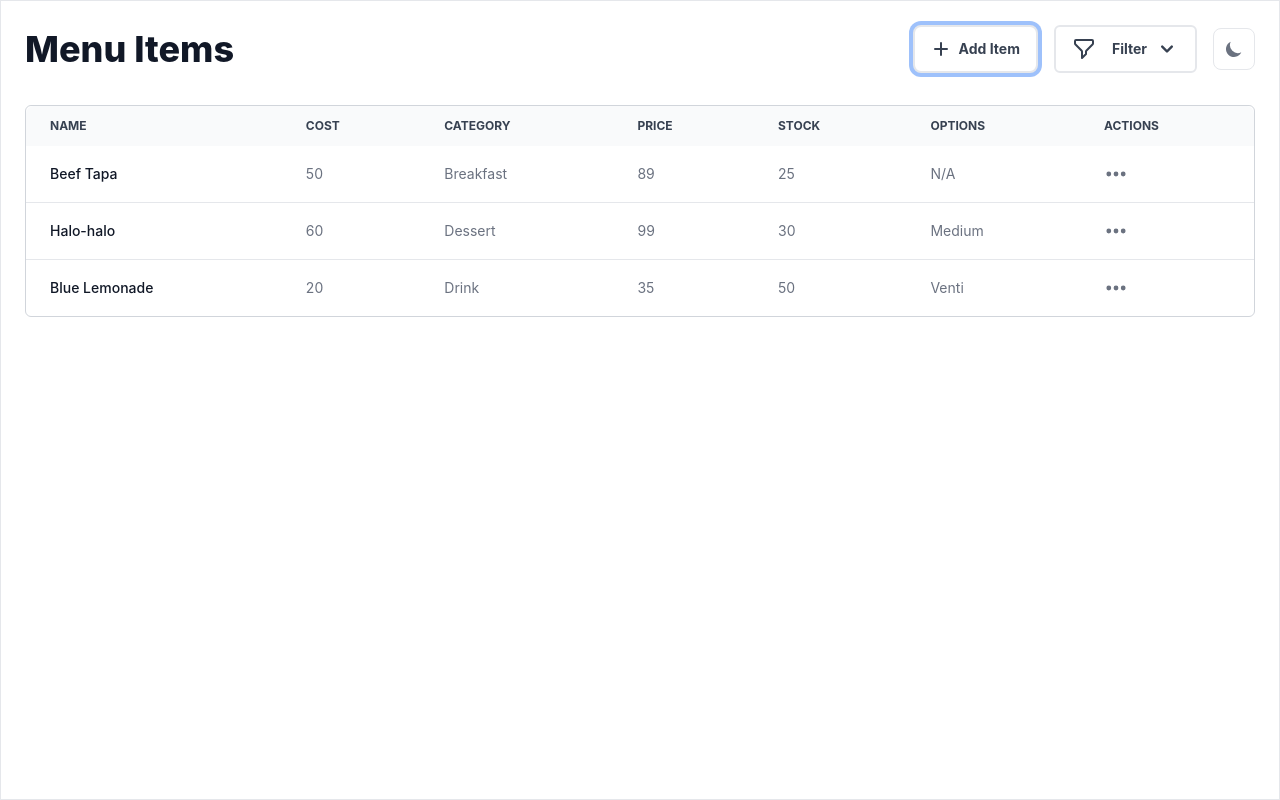
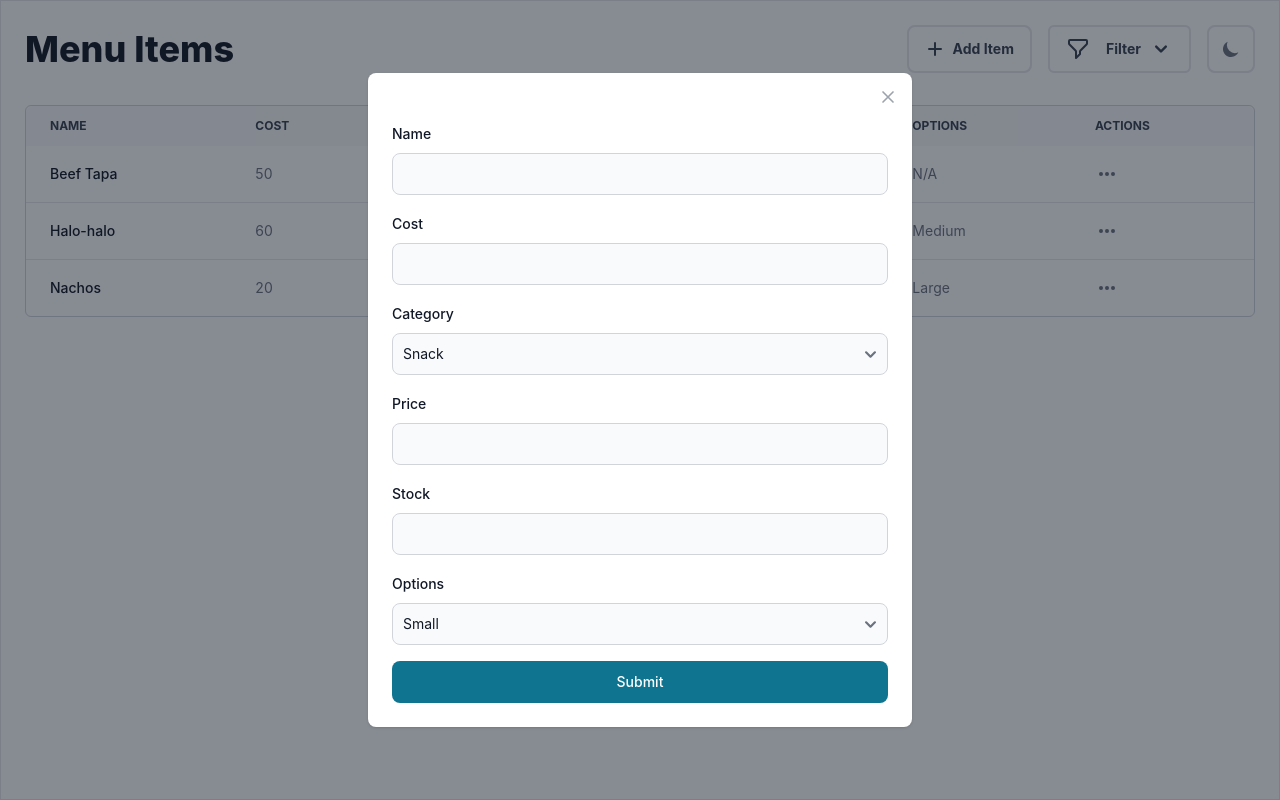
Before and after one commit to bellkimkeith/menu-items-app, a React (Create React App) app: page / in a window 1280 px wide. Both pictures are taken after a click on the button "Add Item". Built offline with nearby package versions, Linux system fonts and the light colour scheme.

Commit message:
Code refactor and improvements
Refactor some ui components for reusability and added modal form. Also added initial redux setup to more centralized state sharing.

```diff
--- a/package.json
+++ b/package.json
@@ -3,6 +3,7 @@
   "version": "0.1.0",
   "private": true,
   "dependencies": {
+    "@reduxjs/toolkit": "^2.2.1",
     "@testing-library/jest-dom": "^5.17.0",
     "@testing-library/react": "^13.4.0",
     "@testing-library/user-event": "^13.5.0",
@@ -10,6 +11,7 @@
     "flowbite-react": "^0.7.2",
     "react": "^18.2.0",
     "react-dom": "^18.2.0",
+    "react-redux": "^9.1.0",
     "react-scripts": "5.0.1",
     "web-vitals": "^2.1.4"
   },
--- a/src/App.js
+++ b/src/App.js
@@ -1,7 +1,9 @@
-import { Card, DarkThemeToggle, Flowbite, Label } from "flowbite-react";
+import { Card, DarkThemeToggle, Flowbite } from "flowbite-react";
 import MenuTable from "./components/menu/menu-table";
-import AddButton from "./components/ui/add-button";
 import CheckboxDropdown from "./components/ui/checkbox-dropdown";
+import AddItemModal from "./components/ui/add-item-modal";
+
+import React from "react";
 
 function App() {
   return (
@@ -12,9 +14,9 @@ function App() {
             Menu Items
           </h5>
           <div className="flex flex-row items-center space-x-4">
-            <AddButton />
+            <AddItemModal />
             <CheckboxDropdown />
-            <DarkThemeToggle className="border hover:text-black dark:hover:text-white" />
+            <DarkThemeToggle className="hover:text-black dark:hover:text-white py-3 px-3 border-2 border-gray-200 dark:border-gray-600" />
           </div>
         </div>
         <div className="flow-root border rounded-md border-gray-300">
--- /dev/null
+++ b/src/app/store.js
@@ -0,0 +1,8 @@
+import { configureStore } from "@reduxjs/toolkit";
+import categoriesReducer from "../features/categories/categoriesSlice";
+
+export const store = configureStore({
+  reducer: {
+    categories: categoriesReducer,
+  },
+});
--- a/src/components/menu/menu-list.js
+++ b/src/components/menu/menu-list.js
@@ -11,7 +11,7 @@ function MenuList() {
           Beef Tapa
         </Table.Cell>
         <Table.Cell>50</Table.Cell>
-        <Table.Cell>Breakfast</Table.Cell>
+        <Table.Cell>Meal</Table.Cell>
         <Table.Cell>89</Table.Cell>
         <Table.Cell>25</Table.Cell>
         <Table.Cell>N/A</Table.Cell>
@@ -34,13 +34,13 @@ function MenuList() {
       </Table.Row>
       <Table.Row className="bg-white dark:border-gray-700 dark:bg-gray-800">
         <Table.Cell className="whitespace-nowrap font-medium text-gray-900 dark:text-white">
-          Blue Lemonade
+          Nachos
         </Table.Cell>
         <Table.Cell>20</Table.Cell>
         <Table.Cell>Drink</Table.Cell>
         <Table.Cell>35</Table.Cell>
         <Table.Cell>50</Table.Cell>
-        <Table.Cell>Venti</Table.Cell>
+        <Table.Cell>Large</Table.Cell>
         <Table.Cell>
           <ItemDropdown />
         </Table.Cell>
--- a/src/components/ui/add-button.js
+++ b/src/components/ui/add-button.js
@@ -1,12 +1,18 @@
 import { Button, Label } from "flowbite-react";
 import { HiPlus } from "react-icons/hi";
 
-function AddButton() {
+import React from "react";
+
+function AddButton({ onClick }) {
   return (
-    <Button className="px-0 py-1 border-2 border-gray-200" color="gray">
+    <Button
+      onClick={onClick}
+      className="px-0 py-0 border-2 border-gray-200 h-12 ml-5"
+      color="gray"
+    >
       <div className="flex flex-row space-x-2 items-center">
         <HiPlus className="h-5 w-5 text-gray-700 dark:text-gray-400 group-hover:text-black dark:group-hover:text-white" />
-        <Label className="font-bold text-gray-700 dark:text-gray-400 group-hover:text-black dark:group-hover:text-white">
+        <Label className="font-bold text-gray-700 dark:text-gray-400 group-hover:text-black dark:group-hover:text-white text-nowrap">
           Add Item
         </Label>
       </div>
--- /dev/null
+++ b/src/components/ui/add-item-modal.js
@@ -0,0 +1,127 @@
+"use client";
+
+import { Button, Label, Modal, Select, TextInput } from "flowbite-react";
+import { useState } from "react";
+import AddButton from "./add-button";
+
+function AddItemModal() {
+  const [openModal, setOpenModal] = useState(false);
+  const [name, setName] = useState("");
+  const [cost, setCost] = useState("");
+  const [category, setCategory] = useState("");
+  const [price, setPrice] = useState("");
+  const [stock, setStock] = useState("");
+  const [option, setOption] = useState("");
+
+  function onCloseModal() {
+    setOpenModal(false);
+    setName("");
+    setCost("");
+    setCategory("");
+    setOption("");
+    setPrice("");
+    setPrice("");
+  }
+
+  function addItemHandler() {
+    onCloseModal();
+  }
+
+  return (
+    <>
+      <AddButton onClick={() => setOpenModal(true)} />
+      <Modal show={openModal} size="xl" onClose={onCloseModal} popup>
+        <Modal.Header />
+        <Modal.Body>
+          <div className="space-y-4">
+            <div>
+              <div className="mb-2 block">
+                <Label htmlFor="name" value="Name" />
+              </div>
+              <TextInput
+                id="name"
+                value={name}
+                onChange={(event) => setName(event.target.value)}
+                required
+              />
+            </div>
+            <div>
+              <div className="mb-2 block">
+                <Label htmlFor="cost" value="Cost" />
+              </div>
+              <TextInput
+                id="cost"
+                type="number"
+                value={cost}
+                onChange={(event) => setCost(event.target.value)}
+                required
+              />
+            </div>
+            <div>
+              <div className="mb-2 block">
+                <Label htmlFor="category" value="Category" />
+              </div>
+              <Select
+                id="category"
+                value={category}
+                onChange={(event) => setCategory(event.target.value)}
+                required
+              >
+                <option>Snack</option>
+                <option>Meal</option>
+                <option>Dessert</option>
+              </Select>
+            </div>
+            <div>
+              <div className="mb-2 block">
+                <Label htmlFor="price" value="Price" />
+              </div>
+              <TextInput
+                id="price"
+                type="number"
+                value={price}
+                onChange={(event) => setName(event.target.value)}
+                required
+              />
+            </div>
+            <div>
+              <div className="mb-2 block">
+                <Label htmlFor="stock" value="Stock" />
+              </div>
+              <TextInput
+                id="stock"
+                type="number"
+                value={stock}
+                onChange={(event) => setName(event.target.value)}
+                required
+              />
+            </div>
+            <div>
+              <div className="mb-2 block">
+                <Label htmlFor="option" value="Options" />
+              </div>
+              <Select
+                id="option"
+                value={option}
+                onChange={(event) => setOption(event.target.value)}
+                required
+              >
+                <option>Small</option>
+                <option>Medium</option>
+                <option>Large</option>
+                <option>N/A</option>
+              </Select>
+            </div>
+            <div className="w-full">
+              <Button className="min-w-full" onClick={addItemHandler}>
+                Submit
+              </Button>
+            </div>
+          </div>
+        </Modal.Body>
+      </Modal>
+    </>
+  );
+}
+
+export default AddItemModal;
--- /dev/null
+++ b/src/components/ui/categories-list.js
@@ -0,0 +1,35 @@
+import { Checkbox, Dropdown, Label } from "flowbite-react";
+import { useState } from "react";
+import { useDispatch } from "react-redux";
+
+function CategoriesList() {
+  // temporary data, fetch on database later
+  const categories = ["Meal", "Snack", "Dessert"];
+  const dispatch = useDispatch();
+
+  function handleCheckboxOnChange(category, isChecked) {
+    console.log(category, isChecked);
+  }
+
+  const DropdownItemList = () =>
+    categories.map((category, index) => (
+      <Dropdown.Item key={index}>
+        <div className="space-x-2">
+          <Checkbox
+            id={category}
+            className="dark:border-white"
+            color="gray"
+            value={category}
+            onChange={(e) =>
+              handleCheckboxOnChange(e.target.value, e.target.checked)
+            }
+          />
+          <Label htmlFor={category}>{category}</Label>
+        </div>
+      </Dropdown.Item>
+    ));
+
+  return <DropdownItemList />;
+}
+
+export default CategoriesList;
--- a/src/components/ui/checkbox-dropdown.js
+++ b/src/components/ui/checkbox-dropdown.js
@@ -2,6 +2,8 @@
 
 import { Dropdown, Label } from "flowbite-react";
 import { HiOutlineFilter, HiChevronDown } from "react-icons/hi";
+import CategoriesList from "./categories-list";
+import { useDispatch } from "react-redux";
 
 function CheckboxDropdown() {
   return (
@@ -20,11 +22,27 @@ function CheckboxDropdown() {
       )}
     >
       <Dropdown.Header>
-        <span>Category</span>
+        <span className="block text-sm">Category</span>
       </Dropdown.Header>
-      <Dropdown.Item>Cat 1</Dropdown.Item>
-      <Dropdown.Item>Cat 2</Dropdown.Item>
-      <Dropdown.Item>Cat 3</Dropdown.Item>
+      <CategoriesList />
+      {/* <Dropdown.Item>
+        <div className="space-x-2">
+          <Checkbox id="cat1" className="dark:border-white" color="gray" />
+          <Label htmlFor="cat1">Category 1</Label>
+        </div>
+      </Dropdown.Item>
+      <Dropdown.Item>
+        <div className="space-x-2">
+          <Checkbox id="cat1" className="dark:border-white" color="gray" />
+          <Label htmlFor="cat1">Category 2</Label>
+        </div>
+      </Dropdown.Item>
+      <Dropdown.Item>
+        <div className="space-x-2">
+          <Checkbox id="cat1" className="dark:border-white" color="gray" />
+          <Label htmlFor="cat1">Category 3</Label>
+        </div>
+      </Dropdown.Item> */}
     </Dropdown>
   );
 }
--- a/src/components/ui/item-dropdown.js
+++ b/src/components/ui/item-dropdown.js
@@ -1,20 +1,33 @@
 "use client";
 
 import { Dropdown } from "flowbite-react";
-import { HiEye, HiPencil, HiTrash, HiDotsHorizontal } from "react-icons/hi";
+import { HiPencil, HiTrash } from "react-icons/hi";
 
 function ItemDropdown() {
   return (
     <Dropdown
       label=""
+      placement="bottom"
       dismissOnClick={true}
       renderTrigger={() => (
-        <HiDotsHorizontal className="w-6 h-6 hover:text-black text-gray-500 hover:bg-gray-200 dark:text-gray-500 dark:hover:bg-gray-700 dark:hover:text-white rounded-sm cursor-pointer" />
+        <svg
+          className="w-6 h-6 hover:text-black text-gray-500 hover:bg-gray-200 dark:text-gray-500 dark:hover:bg-gray-700 dark:hover:text-white rounded-sm cursor-pointer"
+          aria-hidden="true"
+          xmlns="http://www.w3.org/2000/svg"
+          fill="none"
+          viewBox="0 0 24 24"
+        >
+          <path
+            stroke="currentColor"
+            strokeLinecap="round"
+            strokeWidth="4"
+            d="M6 12h0m6 0h0m6 0h0"
+          />
+        </svg>
       )}
     >
       <Dropdown.Item icon={HiPencil}>Edit</Dropdown.Item>
-      <Dropdown.Item icon={HiEye}>View</Dropdown.Item>
-      <Dropdown.Item className="text-red-500" icon={HiTrash}>
+      <Dropdown.Item className="text-red-500 dark:text-red-400" icon={HiTrash}>
         Delete
       </Dropdown.Item>
     </Dropdown>
--- /dev/null
+++ b/src/features/categories/categoriesSlice.js
@@ -0,0 +1,23 @@
+import { createSlice } from "@reduxjs/toolkit";
+
+const initialState = {
+  checkedCategories: [],
+};
+
+export const categoriesSlice = createSlice({
+  name: "categories",
+  initialState,
+  reducers: {
+    addCategories: (state, action) => {
+      console.log(action.payload);
+    },
+    deleteCategories: (state, action) => {
+      console.log(action.payload);
+    },
+  },
+});
+
+// Action creators are generated for each case reducer function
+export const { addCategories, deleteCategories } = categoriesSlice.actions;
+
+export default categoriesSlice.reducer;
--- a/src/index.js
+++ b/src/index.js
@@ -1,13 +1,17 @@
-import React from 'react';
-import ReactDOM from 'react-dom/client';
-import './index.css';
-import App from './App';
-import reportWebVitals from './reportWebVitals';
+import React from "react";
+import ReactDOM from "react-dom/client";
+import "./index.css";
+import App from "./App";
+import reportWebVitals from "./reportWebVitals";
+import { Provider } from "react-redux";
+import { store } from "./app/store";
 
-const root = ReactDOM.createRoot(document.getElementById('root'));
+const root = ReactDOM.createRoot(document.getElementById("root"));
 root.render(
   <React.StrictMode>
-    <App />
+    <Provider store={store}>
+      <App />
+    </Provider>
   </React.StrictMode>
 );
 
```
Also changed, not shown: 1 other file (tests, documents, lock files or other folders).
